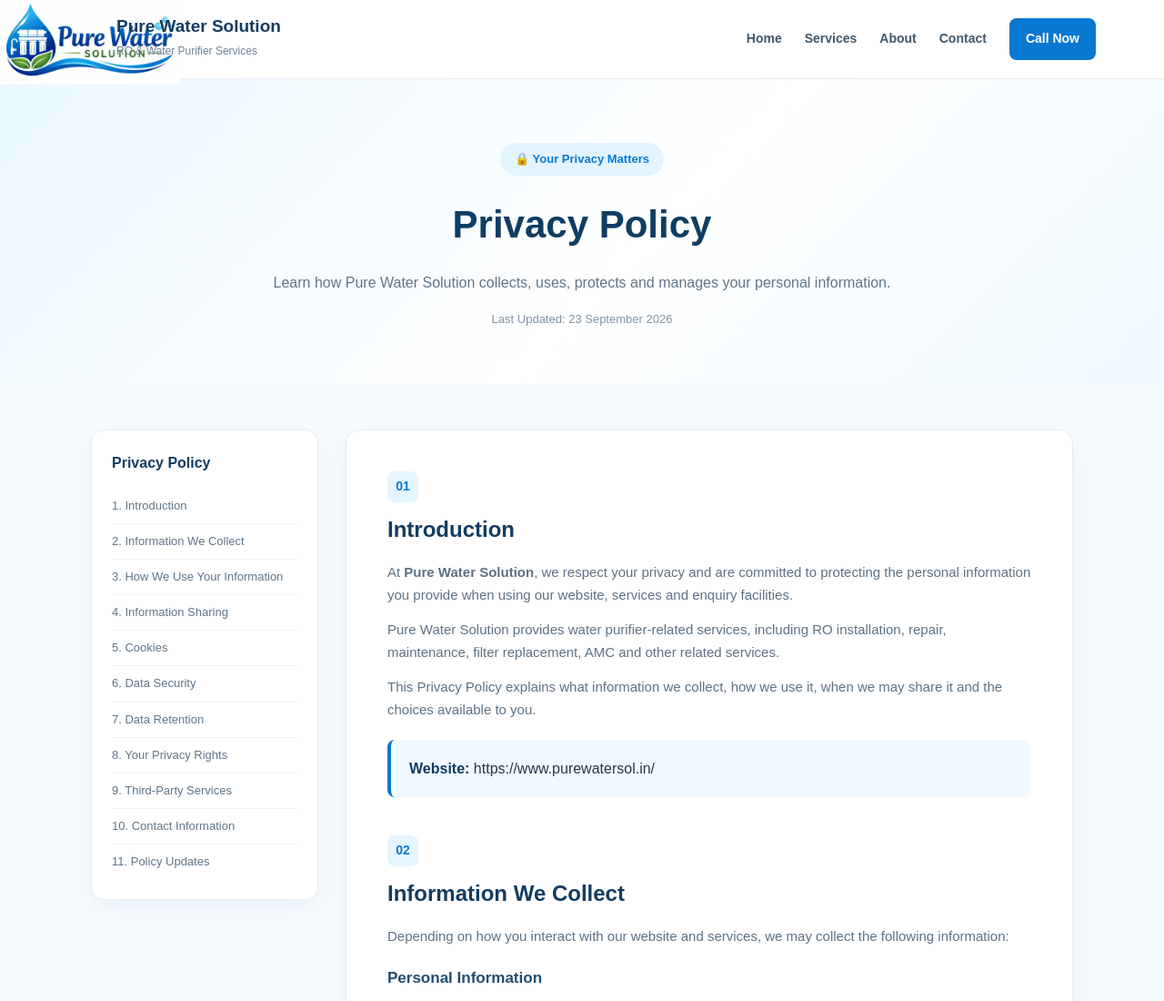
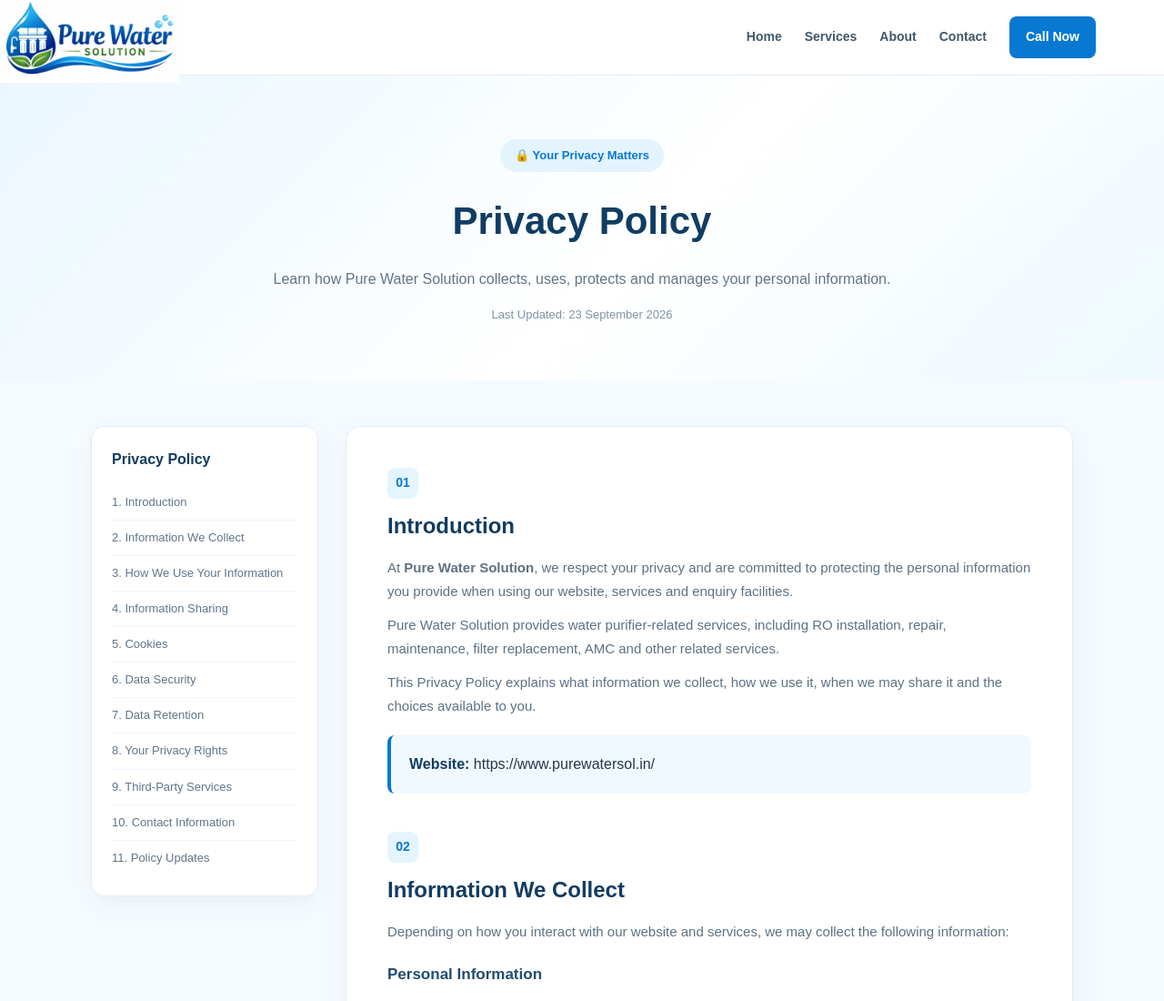
Before and after one commit to weatcuriosity123/purewatersolution, a plain HTML site: page privacy-policy.html in a window 1280 px wide. Shown: the top 1100 px of the page at 91% size. Drawn offline with Linux system fonts and the light colour scheme.

Commit message:
Update privacy-policy.html

```diff
--- a/privacy-policy.html
+++ b/privacy-policy.html
@@ -508,10 +508,7 @@
                  <img src="images/logo.png" alt="Pure Water Solution Logo" style="height:100px;" />
             </div>
 
-            <div class="logo-text">
-                <h2>Pure Water Solution</h2>
-                <span>RO & Water Purifier Services</span>
-            </div>
+
 
         </a>
 
```
